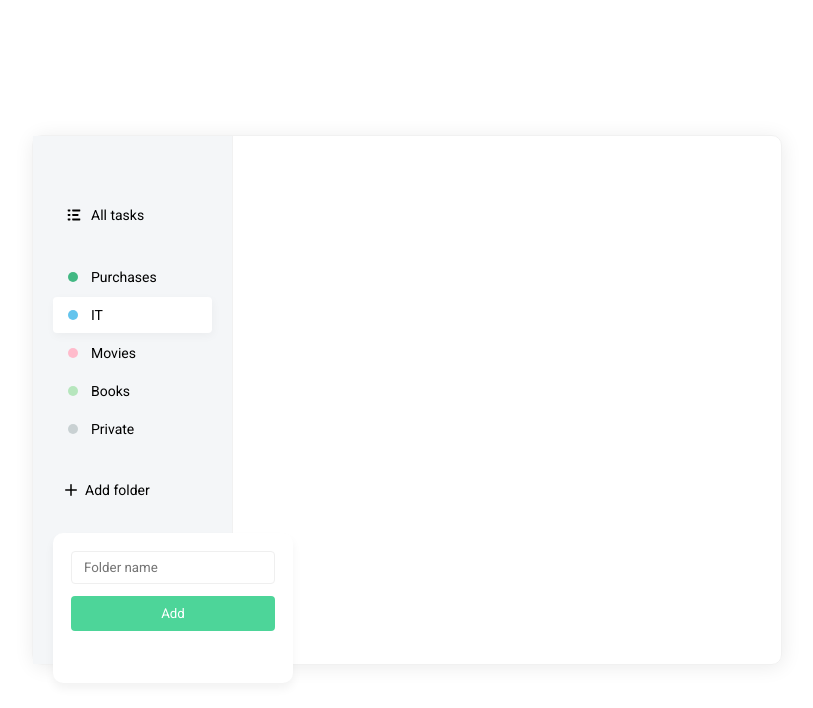
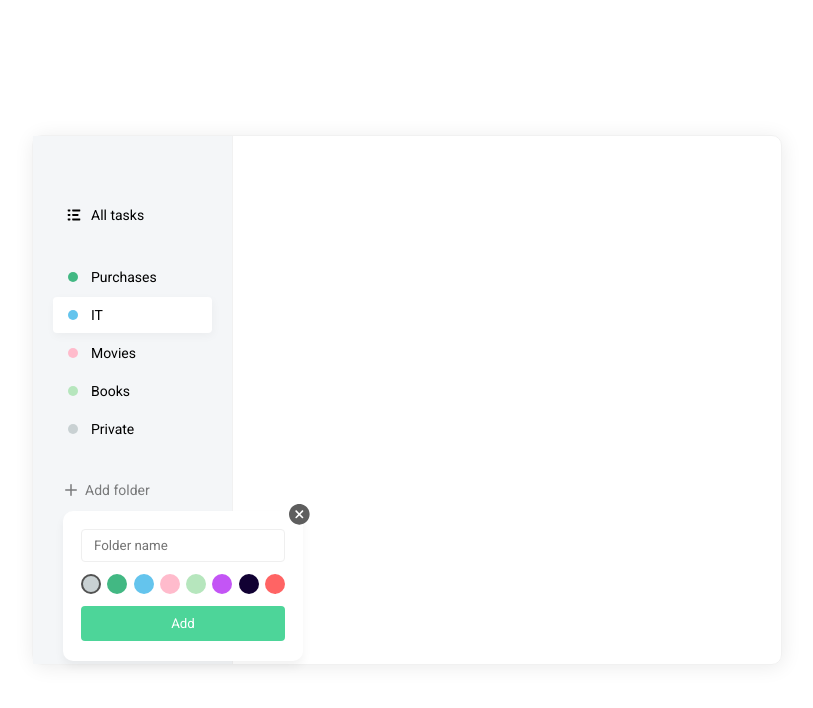
Before and after one commit to YuriLopata/todo, a React (Create React App) app: page / in a window 1280 px wide. Both pictures are taken after a click on the element "Add folder". Shown: the top 708 px of the page, without its empty margins (233-1046 px from the left). Built offline with nearby package versions, Linux system fonts and the light colour scheme.

Commit message:
add color selection, finish new forder window

```diff
--- a/package.json
+++ b/package.json
@@ -39,6 +39,8 @@
   },
   "devDependencies": {
     "eslint": "^8.37.0",
+    "eslint-plugin-only-warn": "^1.1.0",
     "eslint-plugin-react": "^7.32.2"
-  }
+  },
+  "lint": "eslint --max-warnings=0 ..."
 }
--- a/src/App.js
+++ b/src/App.js
@@ -1,6 +1,8 @@
 import React from "react";
 import List from "./components/List/List";
 import AddList from "./components/AddList/AddList";
+
+import DB from './assets/db.json'
 
 function App() {
   return (
@@ -45,17 +47,17 @@
               name: "Movies",
             },
             {
-              color: "yellow",
+              color: "lime",
               name: "Books",
             },
             {
-              color: "gray",
+              color: "grey",
               name: "Private",
             },
           ]}
           isRemovable={true}
         />
-        <AddList />
+        <AddList colors={DB.colors}/>
       </div>
 
       <div className="todo__tasks"></div>
--- a/src/components/AddList/AddList.jsx
+++ b/src/components/AddList/AddList.jsx
@@ -1,15 +1,19 @@
 import React, { useState } from "react";
 import List from "../List/List";
+import Badge from "../Badge/Badge";
+
+import closeSvg from "../../assets/img/close.svg";
 
 import "./AddList.scss";
 
-const AddList = () => {
-  const [visiblePopup, setvisiblePopup] = useState(true);
+const AddList = ({ colors }) => {
+  const [visiblePopup, setVisiblePopup] = useState(false);
+  const [badgeColor, setBadgeColor] = useState(colors[0].id);
 
   return (
     <div className="add-list">
       <List
-        onClick={() => setvisiblePopup(true)}
+        onClick={() => setVisiblePopup(true)}
         items={[
           {
             className: "add-list__button",
@@ -44,7 +48,27 @@
       />
       {visiblePopup && (
         <div className="add-list__popup">
-          <input className="field" type="text" placeholder="Folder name"></input>
+          <img
+            onClick={() => setVisiblePopup(false)}
+            src={closeSvg}
+            alt="Close button"
+            className="add-list__popup-close-btn"
+          ></img>
+          <input
+            className="field"
+            type="text"
+            placeholder="Folder name"
+          ></input>
+          <div className="add-list__popup-colors">
+            {colors.map((color) => (
+              <Badge
+                onClick={() => setBadgeColor(color.id)}
+                key={color.id}
+                color={color.name}
+                className={badgeColor === color.id && "active"}
+              />
+            ))}
+          </div>
           <button className="button">Add</button>
         </div>
       )}
--- a/src/components/AddList/AddList.scss
+++ b/src/components/AddList/AddList.scss
@@ -1,13 +1,43 @@
 .add-list {
-
+    .list {
+        margin-bottom: 3px;
+    }
 
     &__popup {
+        left: 10px;
         width: 240px;
         height: 150px;
         background-color: #fff;
         box-shadow: 0px 6px 10px rgba(0, 0, 0, 0.05);
         border-radius: 10px;
         padding: 18px;
+        position: relative;
+        transition: all 0.1s ease;
+
+        &-close-btn {
+            position: absolute;
+            top: -7px;
+            right: -7px;
+            cursor: pointer;
+        }
+
+        &-colors {
+            display: flex;
+            justify-content: space-between;
+            align-items: center;
+            margin-bottom: 12px;
+
+            .badge {
+                width: 20px;
+                height: 20px;
+                position: static;
+                cursor: pointer;
+
+                &.active {
+                    border: 2px solid #525252;
+                }
+            }
+        }
     }
 
     .field {
--- /dev/null
+++ b/src/components/Badge/Badge.jsx
@@ -0,0 +1,13 @@
+import React from "react";
+import classNames from "classnames";
+
+import "./Badge.scss";
+
+const Badge = ({ color, onClick, className }) => (
+  <i
+    onClick={onClick}
+    className={classNames("badge", {[`badge--${color}`]: color}, className)}
+  ></i>
+);
+
+export default Badge;
--- /dev/null
+++ b/src/components/Badge/Badge.scss
@@ -0,0 +1,39 @@
+.badge {
+    width: 10px;
+    height: 10px;
+    display: inline-block;
+    border-radius: 30px;
+
+    &--grey {
+      background-color: #C9D1D3;
+    }
+
+    &--green {
+      background-color: #42B883;
+    }
+
+    &--blue {
+      background-color: #64C4ED;
+    }
+
+    &--pink {
+      background-color: #FFBBCC;
+    }
+
+    &--lime {
+      background-color: #B6E6BD;
+    }
+
+    &--purple {
+      background-color: #C355F5;
+    }
+
+    &--black {
+      background-color: #110133;
+    }
+
+    &--red {
+      background-color: #FF6464;
+    }
+
+  }
--- a/src/components/List/List.jsx
+++ b/src/components/List/List.jsx
@@ -1,5 +1,7 @@
 import React from "react";
 import classNames from "classnames";
+
+import Badge from "../Badge/Badge";
 
 import "./List.scss";
 
@@ -15,7 +17,7 @@
             {item.icon ? (
               item.icon
             ) : (
-              <i className={`badge badge--${item.color}`}></i>
+              <Badge color={item.color}/>
             )}
           </i>
           <span>{item.name}</span>
--- a/src/components/List/List.scss
+++ b/src/components/List/List.scss
@@ -1,13 +1,13 @@
 .list {
     margin-bottom: 25px;
 
-    &__button_add {
+    .add-list__button {
       opacity: 0.5;
+      transition: all 0.1s ease;
 
       &:hover {
         opacity: 1;
       }
-
     }
 
     li {
@@ -23,6 +23,11 @@
         border-radius: 4px;
       }
 
+      .badge {
+        position: relative;
+        left: 3px;
+      }
+
       i {
         display: inline-flex;
         margin-right: 8px;
@@ -31,33 +36,5 @@
           fill: #7c7c7c;
         }
       }
-
-      .badge {
-        width: 10px;
-        height: 10px;
-        border-radius: 30px;
-        position: relative;
-        left: 3px;
-
-        &--green {
-          background-color: #42B883;
-        }
-
-        &--blue {
-          background-color: #64C4ED;
-        }
-
-        &--pink {
-          background-color: #FFBBCC;
-        }
-
-        &--yellow {
-          background-color: #B6E6BD;
-        }
-
-        &--gray {
-          background-color: #C9D1D3;
-        }
-      }
     }
   }
```
Also changed, not shown: .eslintrc.js, 1 other file (tests, documents, lock files or other folders).
